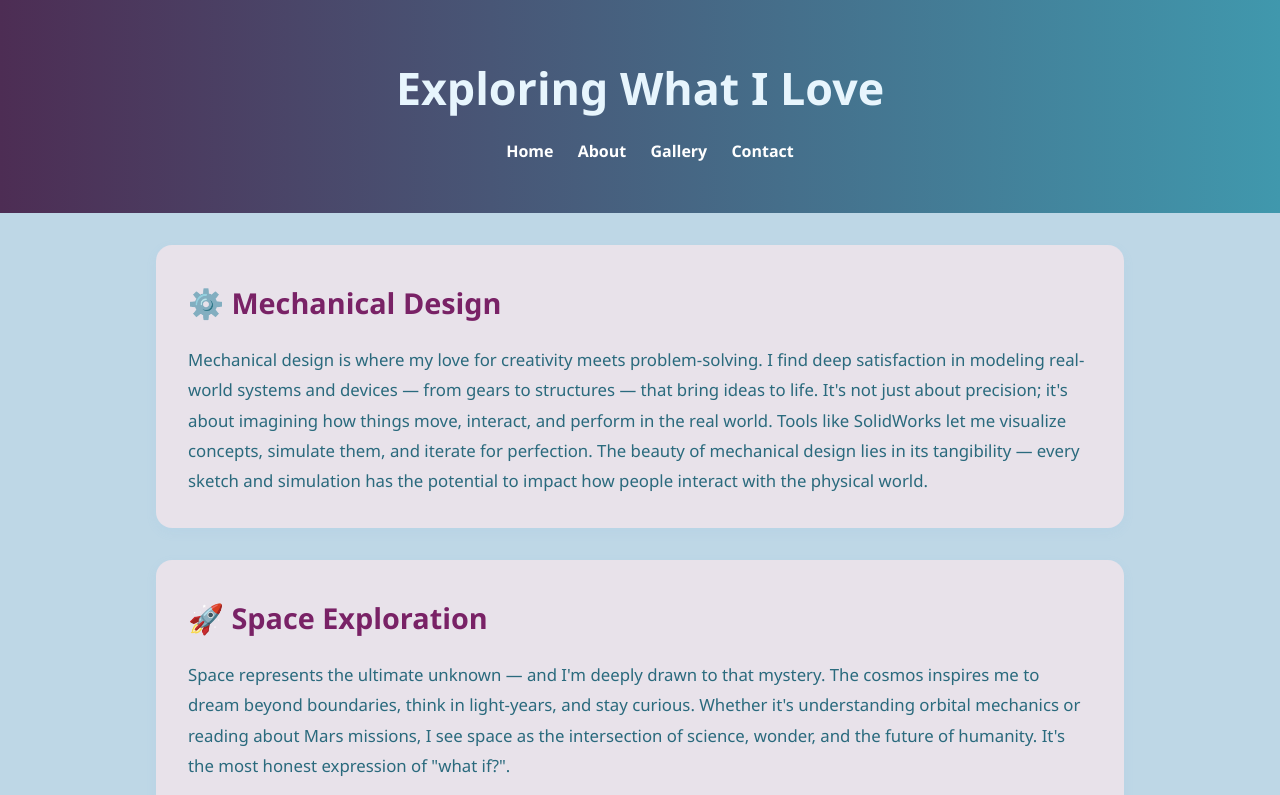
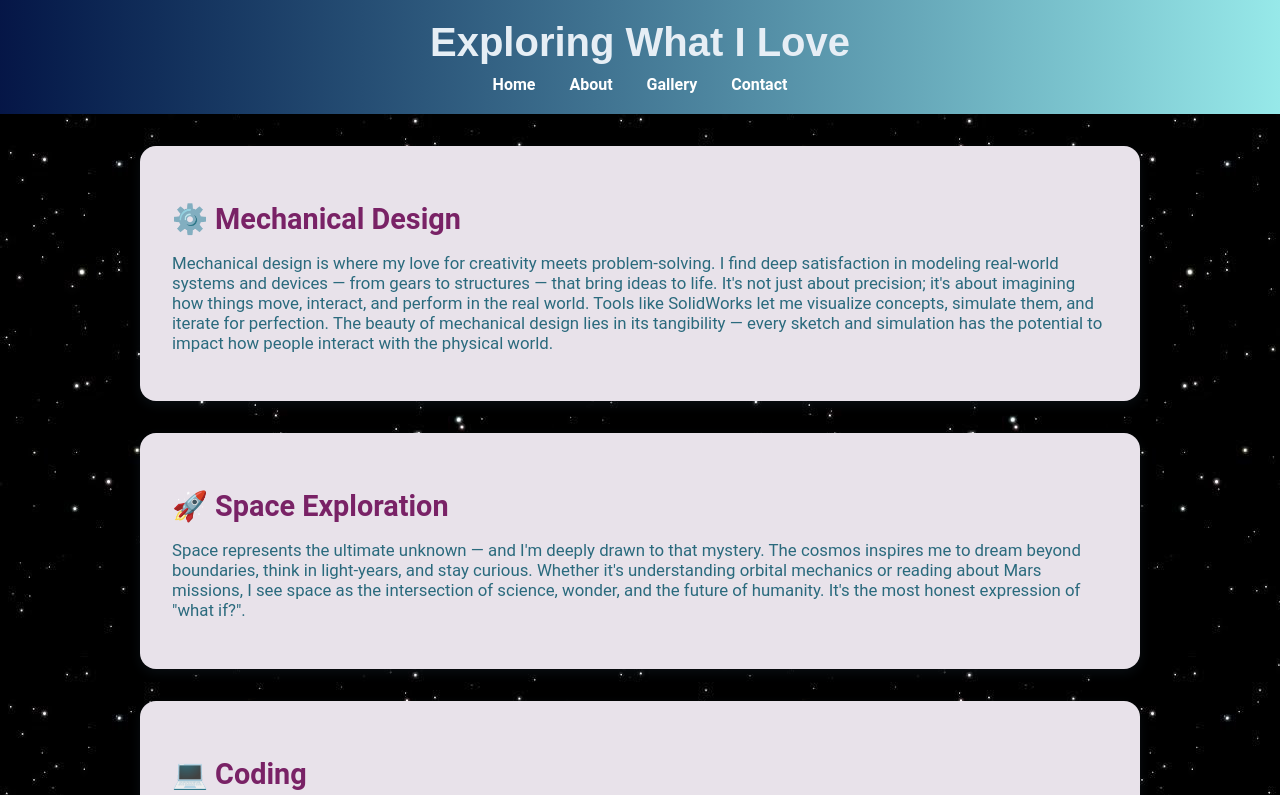
Before and after one commit to Medhanit-Gezu-Hunde/what-I-love, a plain HTML site: page about.html in a window 1280 px wide. Shown: the top 795 px of the page. Drawn offline with Linux system fonts and the light colour scheme.

Commit message:
updated the about style to match it with home paage

```diff
--- a/styles/about.css
+++ b/styles/about.css
@@ -1,39 +1,45 @@
-
-* {
+body {
+  background-image:url("../images/background.jpg");
   margin: 0;
-  padding: 0;
-  box-sizing: border-box;
-}
-
-body {
-  font-family: 'Segoe UI', Tahoma, Geneva, Verdana, sans-serif;
-  background:rgb(190, 215, 230);
-  color: #333;
-  line-height: 1.8;
+  font-family: 'Roboto', sans-serif;
+  background-color: #0d1117;
+  color: #678ec2;
 }
 
 header {
+  background: linear-gradient(to right, hsl(225, 85%, 15%), oklch(88.167% 0.07997 195.868));
+  padding: 20px;
   text-align: center;
-  padding: 3rem 1rem;
-  background: linear-gradient(to right,rgb(77, 45, 84),rgb(64, 152, 173));
-  color:rgb(231, 245, 253);
+  position: sticky;
+  top: 0;
+  z-index: 100;
 }
 
 header h1 {
-  font-size: 2.8rem;
-  margin-bottom: 0.5rem;
+  font-family: 'Orbitron', sans-serif;
+  margin: 0;
+  color: hwb(206 90% 4%);
+  font-size: 2.5rem;
+}
+
+nav {
+  margin-top: 10px;
 }
 
 nav a {
   color:white;
-  margin-left:20px;
-  text-decoration:none;
+  text-decoration: none;
+  margin: 0 15px;
   font-weight: bold;
 }
 
-nav a.active,
-nav a:hover {
-  color: #489fc4;
+nav a:hover{
+  color:black;
+}
+
+nav a.active {
+  color:black;
+  text-decoration:black;
 }
 
 main {
```
